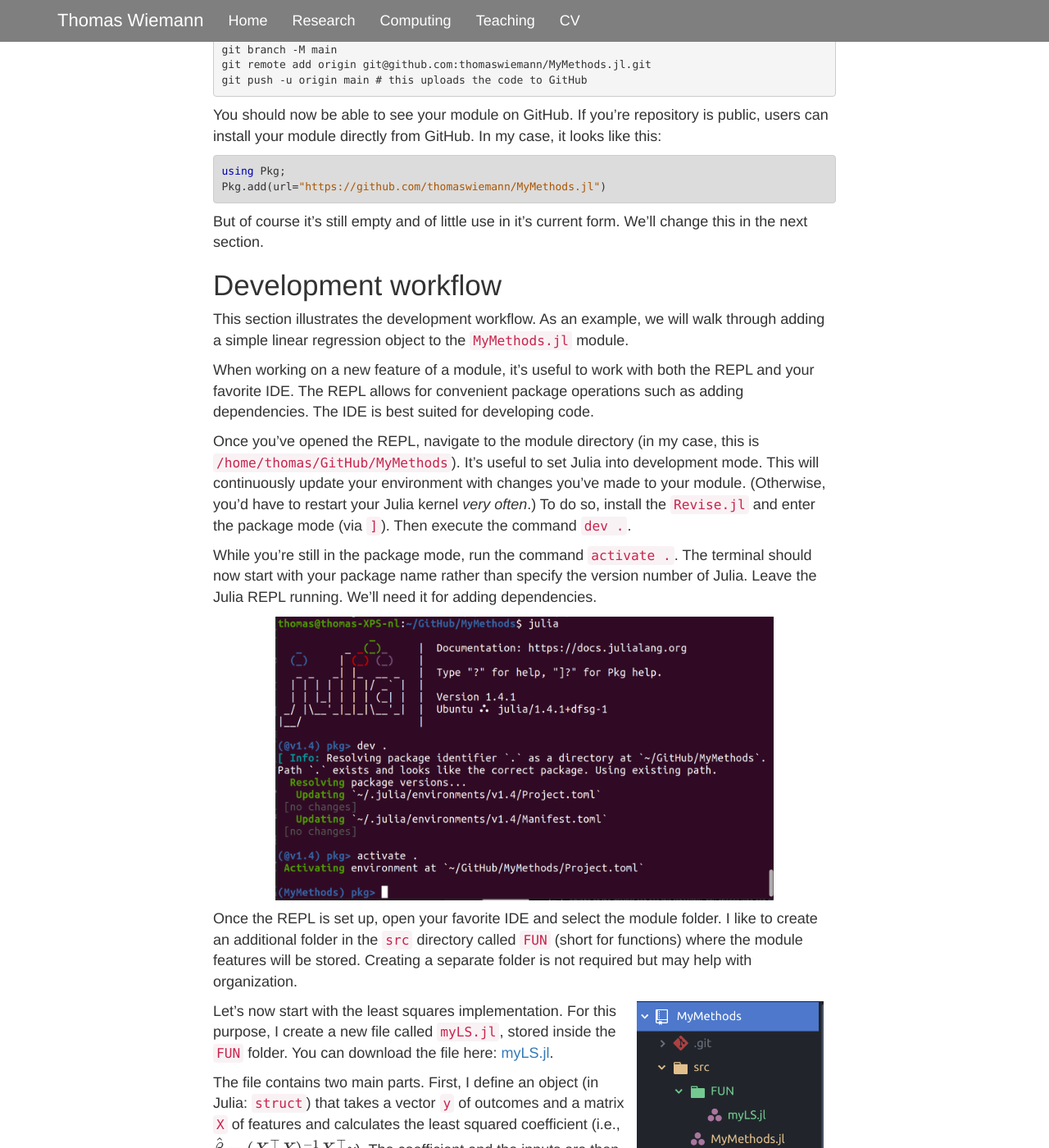
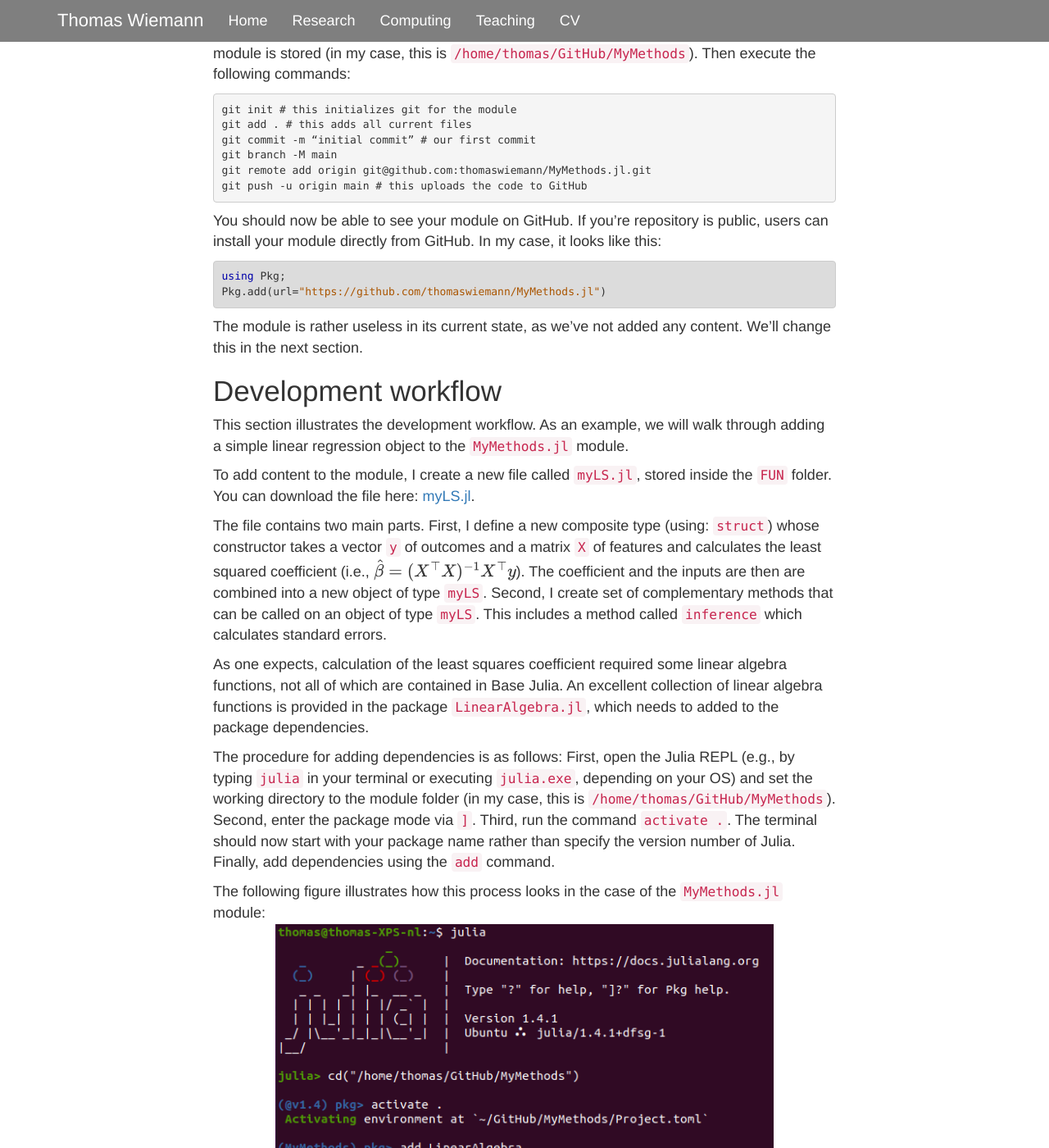
Before and after one commit to thomaswiemann/thomaswiemann.github.io, a Jekyll site: the page built from _posts/2021-09-29-Getting-Started-With-Julia-Modules.md, in a window 1280 px wide and 1400 px high, scrolled down 2572 px. Shown: the whole window at 82% size. Built offline with Jekyll 4.4.1, drawn with Linux system fonts in a browser that asks for light colours; some of the changed text lies outside the part shown.

Commit message:
blog improvements; restructuring

````diff
--- a/_posts/2021-09-29-Getting-Started-With-Julia-Modules.md
+++ b/_posts/2021-09-29-Getting-Started-With-Julia-Modules.md
@@ -7,7 +7,7 @@ published: true
 
 # {{ page.title }}
 
-Julia Modules allow you to collect sets of objects, methods, and functions. The benefit is that modules can easily be loaded and shared, which makes the research workflow a lot more efficient if code is relevant for multiple projects.
+Julia modules allow you to collect sets of objects and functions. The benefit of using modules is that they can easily be loaded and shared, which makes the research workflow a lot more streamlined if code is relevant for multiple projects.
 
 This post is a tutorial on how to create a personal Julia module. As an illustration, I use my applied econometrics module ``MyMethods.jl``. You can find the most recent version of the package on [github.com/thomaswiemann/MyMethods.jl](https://www.github.com/thomaswiemann/MyMethods.jl).
 
@@ -23,7 +23,7 @@ Before you get started, make sure you've completed the preliminaries:
 
 In theory, we could create all the files of the module from scratch, but starting at zero is a pain. Luckily, ``PkgTemplates.jl`` provides the kick start we need: the basic structure of our Julia module to which we can then add the interesting bits.
 
-Open your favorite IDE and make sure that ``PkgTemplates.jl`` is installed. (If not ``using Pkg; Pkg.add("PkgTemplates")`` will do the trick.) For my module, I then simply run the following code:
+Open your favorite IDE and make sure that ``PkgTemplates.jl`` is installed. (If not ``using Pkg; Pkg.add("PkgTemplates")`` will do the trick.) For the ``MyMethods.jl`` module, I then simply run the following code:
 ```julia
 using PkgTemplates
 
@@ -43,23 +43,24 @@ t = Template(user = "thomaswiemann",
 t("MyMethods")
 ```
 
-The function ``Template()`` allows us to specify a handful of options. I typically suppress Git here and instead configure it manually (see the next section). Make sure to edit the name, email, and working directory of your module before running the code yourself. The last line of the code specifies the module name. It is convention in Julia that module names start with a capital letter, but otherwise you can be creative.
+The function ``Template()`` allows us to specify a handful of options. I typically suppress Git here and instead configure it manually (see the next section). Make sure to edit the name, email, and working directory of your module before running the code yourself. The last line of the code specifies the module name. It is convention in Julia that module names are capitalized and use camel case.
 
-Once you've initialized your package, navigate to the module folder. In my case this is ``/home/thomas/GitHub/MyMethods``. You should see a few files and two folders there. Lets go over each:
+Once the module is initialized, navigate to its directory. In my case this is ``/home/thomas/GitHub/MyMethods``. You should see a few files and two folders there. Lets go over each:
+<img src="/assets/blog/2021-09-29-Getting-Started-With-Julia-Modules/atom_0.png" alt="drawing" class="wrapped_right" width="30%"/>
+- The ``src`` folder contains the content (or: source code) of your package. At the moment, it contains a single ``.jl`` file with your project name.
+- The ``test`` folder contains a single file ``runtests.jl``, which we will use later to ensure the module is working as intended.
+- ``LICENSE`` specifies how others may use and share your code.
+- ``Manifest.toml`` is a machine generated file &ndash; best to leave it be.
 - ``Project.toml`` contains package info such as dependencies and authors.
-- ``Manifest.toml`` is a machine generated file &ndash; best to leave it be.
-- ``README.md``, like any other readme file, can contain useful descriptions or comments on your package.
-- ``LICENSE`` specifies how others may use and share your code.
-- The ``src`` folder contains the content (or: source code) of your package. At the moment, it contains a single ``.jl`` file with your project name.
-- The test folder contains a single file ``runtests.jl``, which we will use later to ensure the module is working as intended.
+- ``README.md`` can contain useful descriptions or comments on your package.
 
 Notice that there is no a version control file in the project folder. This will change in the next section.
 
 ## Setting up Git and GitHub
 
-Git and GitHub are excellent utilities for keeping track of your project and sharing it with others. This section illustrates how your newly created (still empty) module can be hosted on GitHub.
+Git and GitHub are excellent utilities for keeping track of your project and sharing it with others. This section illustrates how your newly created (and still largely empty) module can be hosted on GitHub.
 
-To get started, login at [GitHub.com](https://github.com) and create a new repository. Make sure to give the repository the same name as your module but append a ``.jl`` at the end of the repository name. Do not create a license or README file.
+To get started, login at [GitHub.com](https://github.com) and create a new repository. Make sure to give the repository the same name as your module but append a ``.jl`` at the end of the repository name. Do not create a license or README file. Whether you want others to see your Julia module (public) or keep it for yourself (private) is of course up to you.
 
 <img src="/assets/blog/2021-09-29-Getting-Started-With-Julia-Modules/github.png" alt="drawing" width="500" class="center"/>
 
@@ -78,35 +79,24 @@ You should now be able to see your module on GitHub. If you're repository is pub
 using Pkg;
 Pkg.add(url="https://github.com/thomaswiemann/MyMethods.jl")
 ```
-But of course it's still empty and of little use in it's current form. We'll change this in the next section.
+The module is rather useless in its current state, as we've not added any content. We'll change this in the next section.
 
 ## Development workflow
 
 This section illustrates the development workflow. As an example, we will walk through adding a simple linear regression object to the ``MyMethods.jl`` module.
 
-When working on a new feature of a module, it's useful to work with both the REPL and your favorite IDE. The REPL allows for convenient package operations such as adding dependencies. The IDE is best suited for developing code.
+To add content to the module, I create a new file called ``myLS.jl``, stored inside the ``FUN`` folder. You can download the file here: [myLS.jl](/assets/blog/2021-09-29-Getting-Started-With-Julia-Modules/myLS.jl).
 
-Once you've opened the REPL, navigate to the module directory (in my case, this is ``/home/thomas/GitHub/MyMethods``). It's useful to set Julia into development mode. This will continuously update your environment with changes you've made to your module. (Otherwise, you'd have to restart your Julia kernel _very often_.) To do so, install the ``Revise.jl`` and enter the package mode (via ``]``). Then execute the command ``dev .``.
+The file contains two main parts. First, I define a new composite type (using: ``struct``) whose constructor takes a vector ``y`` of outcomes and a matrix ``X`` of features and calculates the least squared coefficient (i.e., $\hat{\beta}=(X^\top X)^{-1}X^\top y$). The coefficient and the inputs are then are combined into a new object of type ``myLS``. Second, I create set of complementary methods that can be called on an object of type ``myLS``. This includes a method called ``inference`` which calculates standard errors.
 
-While you're still in the package mode, run the command ``activate .``. The terminal should now start with your package name rather than specify the version number of Julia. Leave the Julia REPL running. We'll need it for adding dependencies.
+As one expects, calculation of the least squares coefficient required some linear algebra functions, not all of which are contained in Base Julia. An excellent collection of linear algebra functions is provided in the package ``LinearAlgebra.jl``, which needs to added to the package dependencies.
 
+The procedure for adding dependencies is as follows: First, open the Julia REPL (e.g., by typing ``julia`` in your terminal or executing ``julia.exe``, depending on your OS) and set the working directory to the module folder (in my case, this is ``/home/thomas/GitHub/MyMethods``). Second, enter the package mode via ``]``. Third, run the command ``activate .``. The terminal should now start with your package name rather than specify the version number of Julia. Finally, add dependencies using the ``add`` command.
+
+The following figure illustrates how this process looks in the case of the ``MyMethods.jl`` module:
 <img src="/assets/blog/2021-09-29-Getting-Started-With-Julia-Modules/terminal1.png" alt="drawing" class="center"/>
 
-Once the REPL is set up, open your favorite IDE and select the module folder. I like to create an additional folder in the ``src`` directory called ``FUN`` (short for functions) where the module features will be stored. Creating a separate folder is not required but may help with organization.
-
-<img src="/assets/blog/2021-09-29-Getting-Started-With-Julia-Modules/atom.png" alt="drawing" class="wrapped_right" width="30%"/>
-
-Let's now start with the least squares implementation. For this purpose, I create a new file called ``myLS.jl``, stored inside the ``FUN`` folder. You can download the file here: [myLS.jl](/assets/blog/2021-09-29-Getting-Started-With-Julia-Modules/myLS.jl).
-
-The file contains two main parts. First, I define an object (in Julia: ``struct``) that takes a vector ``y`` of outcomes and a matrix ``X`` of features and calculates the least squared coefficient (i.e., $\hat{\beta}=(X^\top X)^{-1}X^\top y$). The coefficient and the inputs are then are combined into a new object of type ``myLS``. Second, I create set of complementary methods that can be called on an object of type ``myLS``. This includes a method called ``inference`` which calculates (heteroskedasticity robust) standard errors.
-
-As one expects, calculation of the least squares coefficient required some linear algebra functions. A good collection is contained in the package ``LinearAlgebra.jl``, which needs to added to the package dependencies. To do so, select the REPL. It should be set to active &ndash; if not, repeat the commands from the beginning of the section. Then, simply type ``add LinearAlgebra``. This will automatically amend your ``Project.toml`` and ``Manifest.toml`` files with the necessary details. The other dependencies &ndash; ``Distributions``, ``Random``, and ``DataFrames`` &ndash; can be added in the same fashion.
-
-[comment]: <> (
-  possibly restructure, where the active development mode is introduced only with the addition of dependencies.
-
-  To add dependencies: 1. Start the Julia REPL. 2. enter package mode. 3. activate. add command.
-  )
+This will automatically amend your ``Project.toml`` and ``Manifest.toml`` files with the necessary details. The other dependencies &ndash; ``Distributions``, ``Random``, and ``DataFrames`` &ndash; can be added in the same fashion.
 
 We're now ready to include the newly defined object in our project. This is done by editing the ``MyMethods.jl`` file in the ``src`` folder. In addition to the dependencies, we need to specify which objects and methods should be available to users who load the module, as well as specify the location of our source code. In my case, the edited file reads:
 ```julia
@@ -139,15 +129,5 @@ git commit -m "adds myLS.jl" # commit your changes
 git push # this uploads your code to GitHub
 ```
 
-[comment]: <> (
-  Semantic versioning https://semver.org/. <major>.<minor>.<patch>
-
-  major: when changed means that a major change has been introduced in the release that is incompatible with the previous release.
-
-  minor: when changes means that there are non-breaking enhancements introduced in the release.
-
-  patch: when changed means that there are nonbreaking bug fixes in the release
-  )
-
 This concludes the basic workflow of 1) adding features to the module, 2) testing
 the module, and finally 3) committing the changes to Git and uploading the new improvements to GitHub.
````
Also changed, not shown: _posts/2021-10-01-Types-and-Multiple-Dispatch-in-Julia.md (+8 -6 lines), assets/blog/2021-09-29-Getting-Started-With-Julia-Modules/atom_0.png (added), assets/blog/2021-09-29-Getting-Started-With-Julia-Modules/terminal1.png, assets/blog/2021-10-01-Types-and-Multiple-Dispatch-in-Julia/type_diagram.png, 7 other files.
